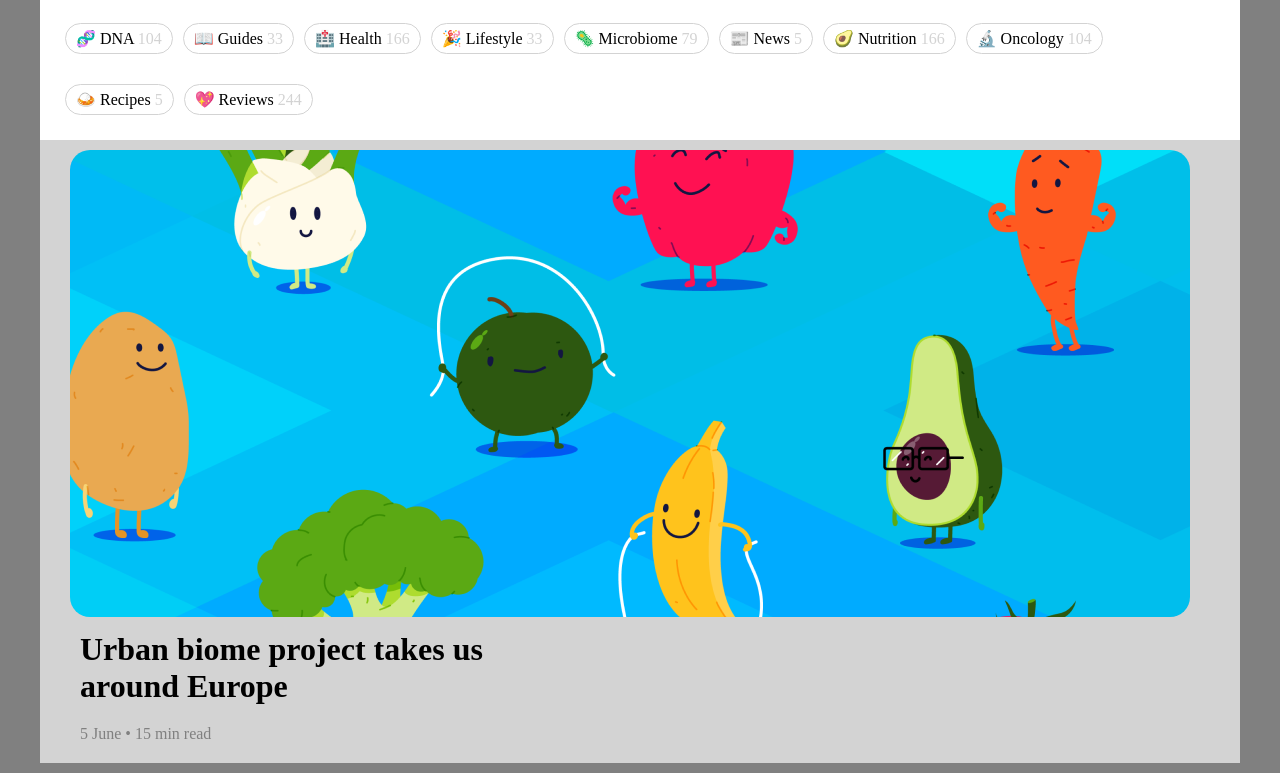
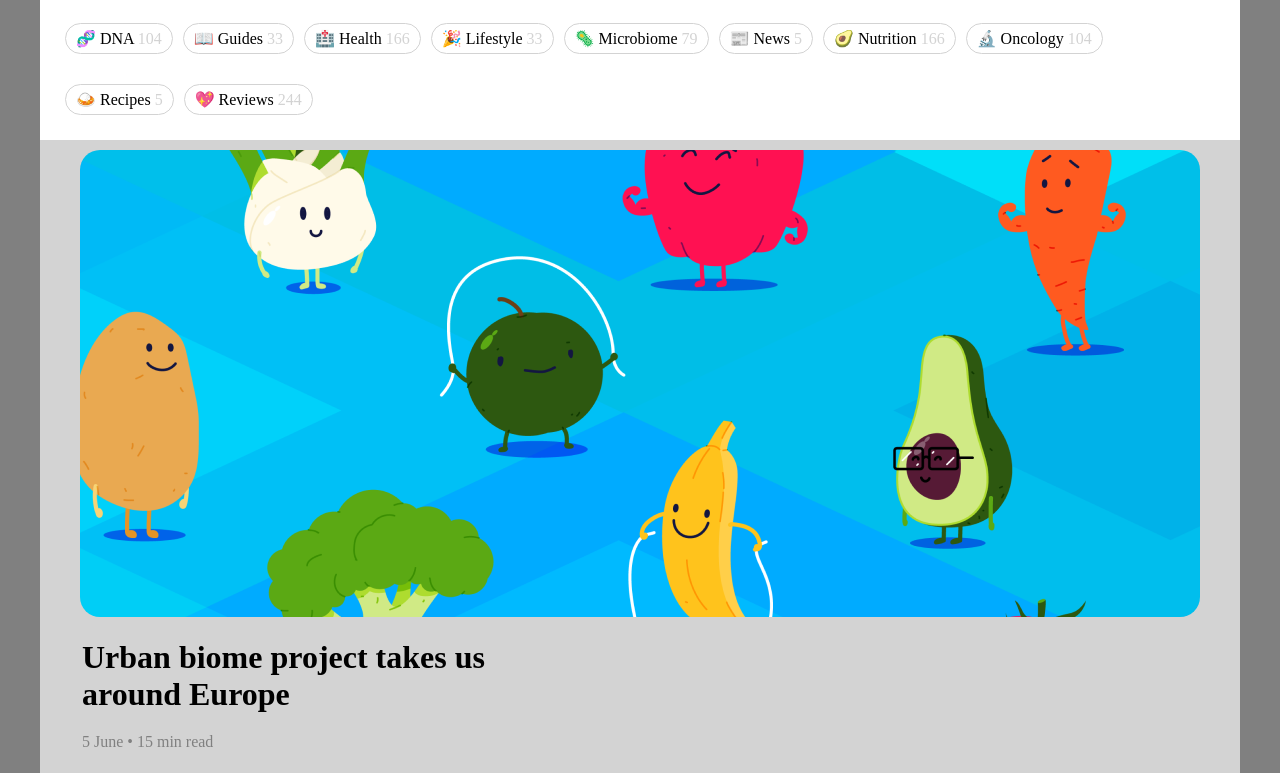
Before and after one commit to itsozod/layout-atlas, a React (Vite) app: page / in a window 1280 px wide. Shown: the part 346-1119 px from the top of the page. Built offline with nearby package versions, Linux system fonts and the light colour scheme.

Commit message:
finished with urban component

```diff
--- a/src/App.css
+++ b/src/App.css
@@ -183,15 +183,20 @@
   flex-direction: column;
   padding: 10px 30px;
 }
+.urban-img-container {
+  display: flex;
+  justify-content: center;
+}
 .urban-img {
   max-width: 100%;
   border-radius: 20px;
 }
 .biome-container {
-  padding: 10px;
+  padding: 12px;
 }
 .biome-h1 {
   margin-bottom: 20px;
+  padding-top: 10px;
 }
 .grey-para {
   color: grey;
```
